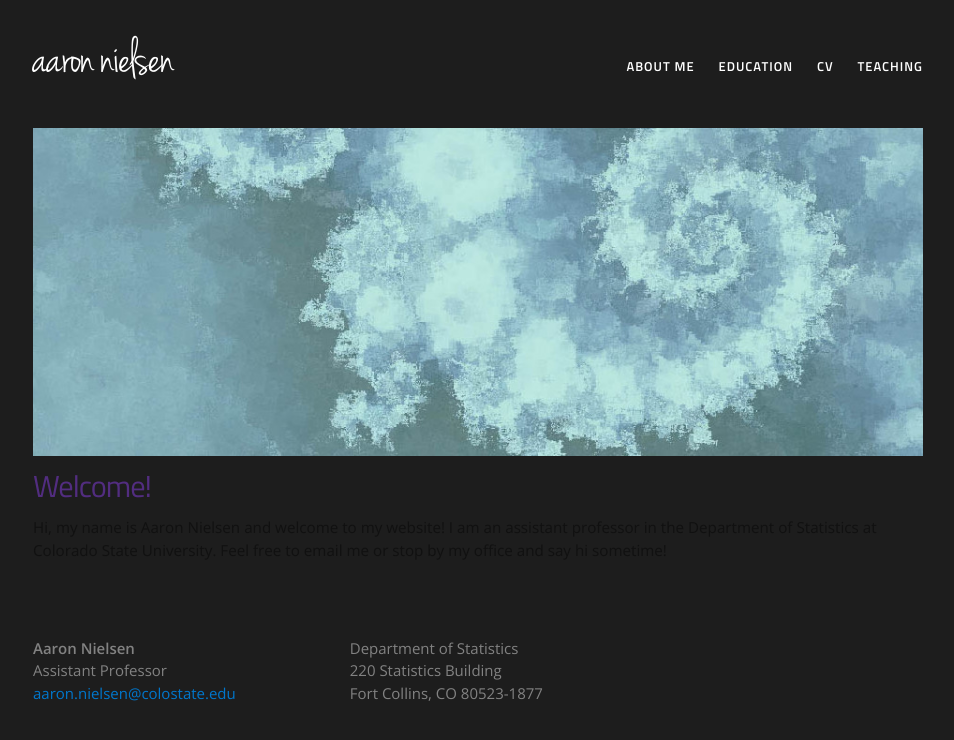
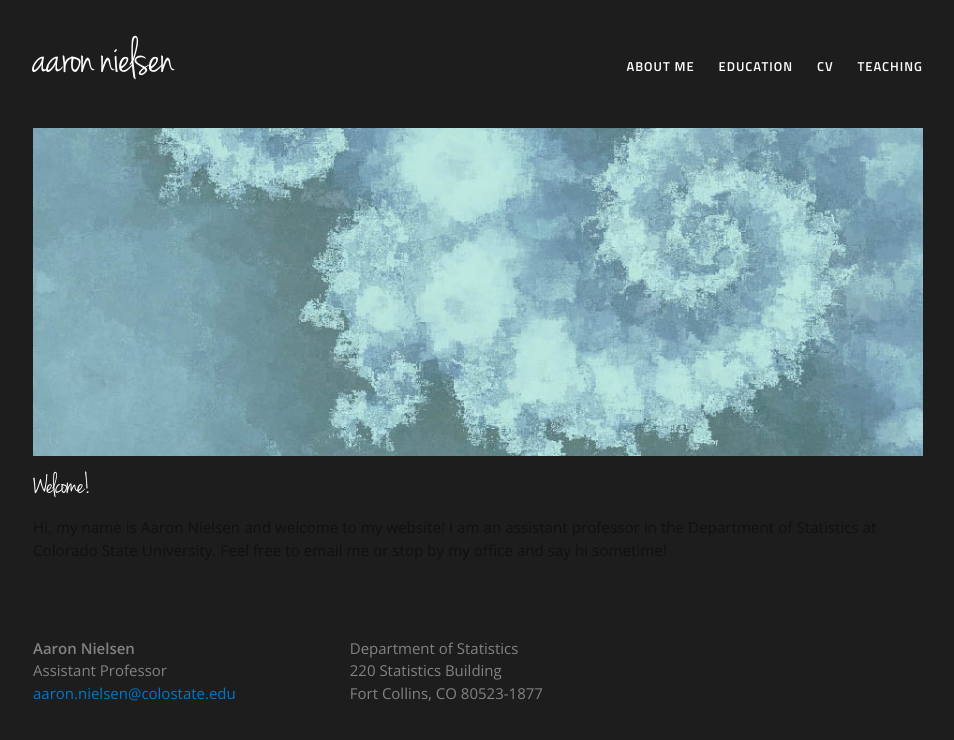
Before and after one commit to aaron-nielsen/aaron-nielsen.github.io, a Jekyll site: the page built from index.html, in a window 1280 px wide. Shown: the top 740 px of the page, without its empty margins (162-1116 px from the left). Built offline with Jekyll 4.4.1, drawn with Linux system fonts in a browser that asks for light colours.

Commit message:
Update _layout.scss

```diff
--- a/_sass/_layout.scss
+++ b/_sass/_layout.scss
@@ -1,75 +1,3 @@
-
-
-/* .site-nav {
-    float: right;
-    line-height: 40px;
-		margin-top: 15px;
-
-    .menu-icon {
-        display: none;
-    }
-
-    .page-link {
-        color: #ffffff;
-    background: #f66733;
-        line-height: $base-line-height;
-
-        // Gaps between nav items, but not on the first one
-        &:not(:first-child) {
-            margin-left: 20px;
-        }
-    }
-
-
-
-    @include media-query($on-palm) {
-        position: absolute;
-        top: 9px;
-        right: 30px;
-        background-color: $background-color;
-        border: 1px solid $grey-color-light;
-        border-radius: 5px;
-        text-align: right;
-
-        .menu-icon {
-            display: block;
-            float: right;
-            width: 36px;
-            height: 26px;
-            line-height: 0;
-            padding-top: 10px;
-            text-align: center;
-
-            > svg {
-                width: 18px;
-                height: 15px;
-
-                path {
-                    fill: $grey-color-dark;
-                }
-            }
-        }
-
-        .trigger {
-            clear: both;
-            display: none;
-        }
-
-        &:hover .trigger {
-            display: block;
-            padding-bottom: 5px;
-        }
-
-        .page-link {
-            display: block;
-            padding: 5px 10px;
-        }
-    }
-}
-*/
-
-
-
 /**
  * Site footer
  */
@@ -183,8 +111,8 @@ h1 /* .post-title */ {
 /*    font-size: 42px; */
     letter-spacing: -1px;
     line-height: 1;
-		font-family: 'Titillium Web', sans-serif;
-		color: #522d80;
+		font-family: 'Jenna Sue', arial, sans-serif;
+		color: #ffffff;
 
     @include media-query($on-laptop) {
 /*        font-size: 36px; */
```
